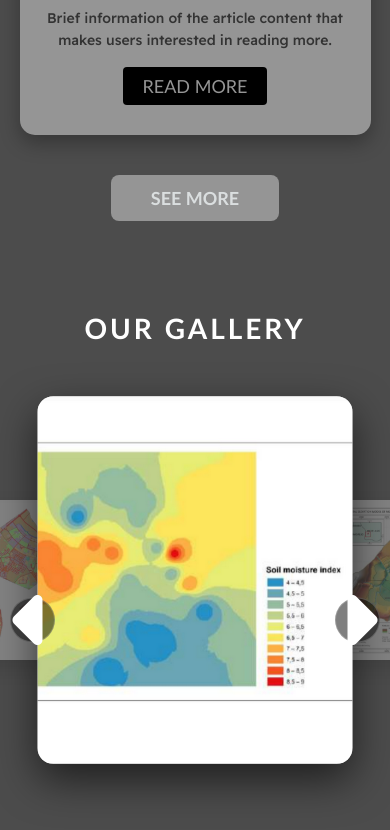
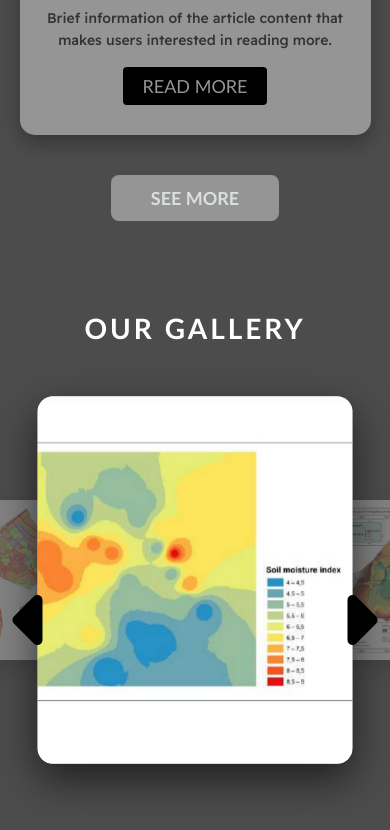
Before and after one commit to nasgmr/website-amx-next, a Next.js app: page / in a window 390 px wide. Shown: the part 4026-4856 px from the top of the page. Built offline with nearby package versions, Linux system fonts and the light colour scheme; a web font is replaced by a local one.

Commit message:
fix: gallery arrow updated

```diff
--- a/src/css/style.css
+++ b/src/css/style.css
@@ -2200,20 +2200,12 @@ html, body, .homepage-body {
     z-index: 30;
     width: 45px;
     height: 45px;
-    background-color: rgba(0, 0, 0, 0.5);
-    color: white;
+    color: #000000;
     display: flex;
     align-items: center;
     justify-content: center;
-    border-radius: 50%; /* Jadi bulat */
     cursor: pointer;
     transition: all 0.3s ease;
-    border: 1px solid rgba(255, 255, 255, 0.2);
-  }
-
-  .hp-arrow:hover {
-    background-color: rgba(255, 255, 255, 0.8);
-    color: #1a1a1a;
   }
 
   #prevBtn {
```
